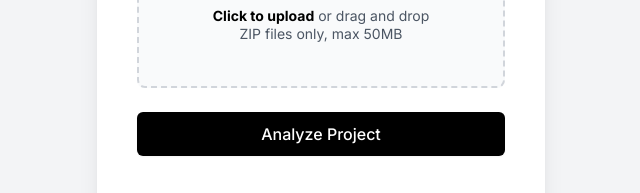
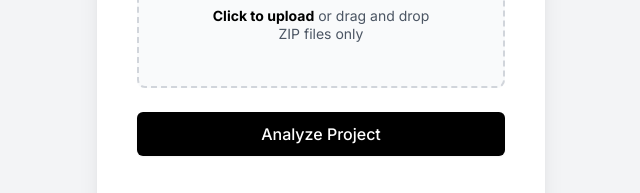
Before and after one commit to Srujan-rai/ui-lambda-analyzer, a plain HTML site: page index.html in a window 1280 px wide. Shown: the part 419-612 px from the top of the page, 319-959 px from the left. Drawn offline with nearby package versions, Linux system fonts and the light colour scheme.

Commit message:
init code push

```diff
--- a/index.html
+++ b/index.html
@@ -135,9 +135,7 @@
               <span class="mt-2"
                 ><strong>Click to upload</strong> or drag and drop</span
               >
-              <span class="text-xs text-gray-500"
-                >ZIP files only, max 50MB</span
-              >
+              <span class="text-xs text-gray-500">ZIP files only</span>
               <span
                 id="fileNameDisplay"
                 class="mt-1 text-sm font-medium text-gray-700"
```
